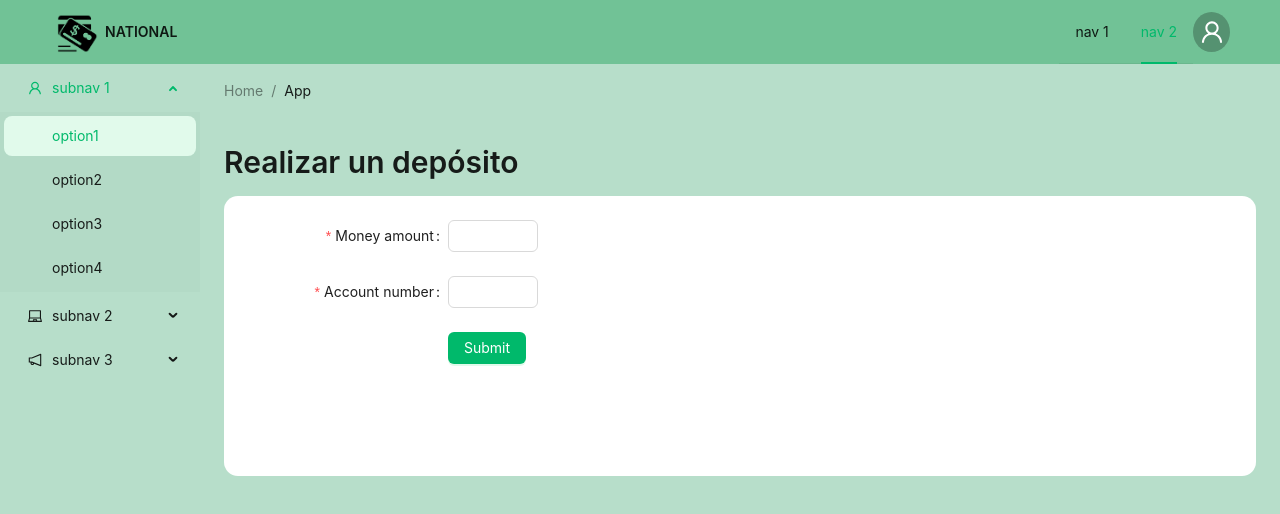
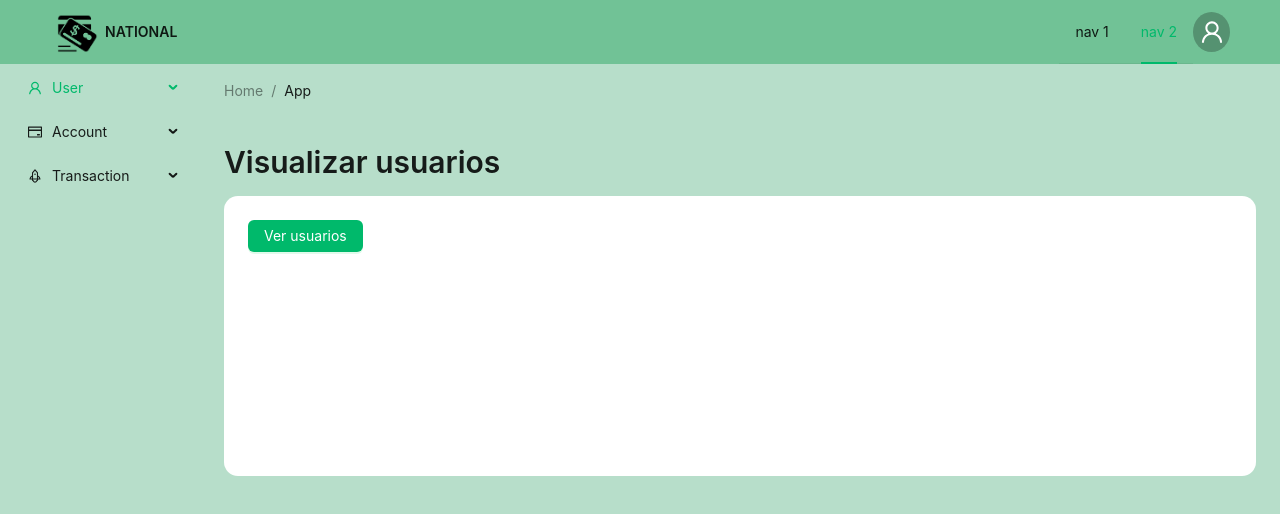
Before and after one commit to mapache17/BankGNB-front, a React (Create React App) app in the folder bank-gnb/: page / in a window 1280 px wide. Shown: the top 514 px of the page. Built offline with nearby package versions, Linux system fonts and the light colour scheme.

Commit message:
Termina sidebar

```diff
--- a/bank-gnb/src/components/account/CheckFunds.js
+++ b/bank-gnb/src/components/account/CheckFunds.js
@@ -0,0 +1,68 @@
+import { Layout, theme, Typography} from 'antd';
+import { Button, Form, InputNumber} from 'antd';
+import React from 'react';
+const { Title } = Typography;
+const { Content } = Layout;
+
+
+const onFinish = (values) => {
+    console.log('Success:', values);
+  };
+  const onFinishFailed = (errorInfo) => {
+    console.log('Failed:', errorInfo);
+  };
+
+
+const CheckBalance = () => {
+  const {
+    token: { colorBgContainer },
+  } = theme.useToken();
+  return (
+    <div>
+    <Title level={2}>Verificar fondos</Title>
+    <Content
+      style={{
+        padding: 24,
+        margin: 0,
+        minHeight: 280,
+        background: colorBgContainer,
+        borderRadius:14,
+      }}
+    >
+        <Form
+    name="basic"
+    labelCol={{
+      span: 8,
+    }}
+    wrapperCol={{
+      span: 16,
+    }}
+    style={{
+      maxWidth: 600,
+    }}
+    onFinish={onFinish}
+    onFinishFailed={onFinishFailed}
+    autoComplete="off"
+  >
+    <Form.Item label="Número de cuenta" name="idAccount" rules={[{ required: true }]}>
+        <InputNumber />
+    </Form.Item>
+
+
+    <Form.Item
+      wrapperCol={{
+        offset: 8,
+        span: 16,
+      }}
+    >
+      <Button type="primary" htmlType="submit">
+        Submit
+      </Button>
+    </Form.Item>
+  </Form>
+
+    </Content>
+    </div>
+  )
+};
+export default CheckBalance;
--- a/bank-gnb/src/components/home/HomeGNB.js
+++ b/bank-gnb/src/components/home/HomeGNB.js
@@ -1,11 +1,14 @@
 import { ConfigProvider } from 'antd';
-import { LaptopOutlined, NotificationOutlined, UserOutlined } from '@ant-design/icons';
+import { RocketOutlined, UserOutlined, CreditCardOutlined, UserAddOutlined, UsergroupDeleteOutlined, IdcardOutlined, PlusSquareOutlined, DollarOutlined, VerticalAlignTopOutlined, RetweetOutlined} from '@ant-design/icons';
 import { Breadcrumb, Layout, Menu, theme, Typography, Image, Avatar, Space} from 'antd';
 import React from 'react';
 import DepositMoney from '../transaction/DepositAccount';
-//import CreateUser from '../user/CreateUser';
-//import CreateAcc from '../account/CreateAccount';
-//import TransferMoney from '../transaction/Transference';
+import CheckBalance from '../account/CheckFunds';
+import UserAccounts from '../user/UserAccounts';
+import AllUsers from '../user/GetUsers';
+import CreateUser from '../user/CreateUser';
+import CreateAcc from '../account/CreateAccount';
+import TransferMoney from '../transaction/Transference';
 const { Text} = Typography;
 const { Header, Sider} = Layout;
 
@@ -14,21 +17,25 @@ const items1 = ['1', '2'].map((key) => ({
   key,
   label: `nav ${key}`,
 }));
-const items2 = [UserOutlined, LaptopOutlined, NotificationOutlined].map((icon, index) => {
-  const key = String(index + 1);
-  return {
-    key: `sub${key}`,
-    icon: React.createElement(icon),
-    label: `subnav ${key}`,
-    children: new Array(4).fill(null).map((_, j) => {
-      const subKey = index * 4 + j + 1;
-      return {
-        key: subKey,
-        label: `option${subKey}`,
-      };
-    }),
-  };
-});
+const items2 = [
+    {
+      label: "User",
+      key: "user",
+      icon: <UserOutlined />,
+      children: [{ label: "Create user", key: 1 ,icon: <UserAddOutlined />}, { label: "Get users", key: 2 ,icon: <UsergroupDeleteOutlined />}, { label: "User accounts", key: 3 ,icon: <IdcardOutlined />}],
+    },
+    {
+        label: "Account",
+        key: "account",
+        icon: <CreditCardOutlined />,
+        children: [{ label: "Create account", key: 4 ,icon: <PlusSquareOutlined />}, { label: "Check balance", key: 5 ,icon: <DollarOutlined />}],
+    },
+    {
+        label: "Transaction",
+        key: "transaction",
+        icon: <RocketOutlined />,
+        children: [{ label: "Deposit money", key: 6 ,icon: <VerticalAlignTopOutlined />}, { label: "Transfer money", key: 7 ,icon: <RetweetOutlined />}],
+    }]
 
 const BankHome = () => {
     const {
@@ -101,7 +108,12 @@ const BankHome = () => {
               <Breadcrumb.Item>App</Breadcrumb.Item>
             </Breadcrumb>
 
-            <DepositMoney></DepositMoney>
+            {({ getKey }) =>
+          getFieldValue('items2') === '1' ? (
+            <CreateUser></CreateUser>
+          ) : null
+        }
+            <AllUsers></AllUsers>
 
           </Layout>
         </Layout>
--- a/bank-gnb/src/components/transaction/DepositAccount.js
+++ b/bank-gnb/src/components/transaction/DepositAccount.js
@@ -1,5 +1,5 @@
 import { Layout, theme, Typography} from 'antd';
-import { Button, Form, InputNumber, } from 'antd';
+import { Button, Form, InputNumber} from 'antd';
 import React from 'react';
 const { Title } = Typography;
 const { Content } = Layout;
--- a/bank-gnb/src/components/user/getUsers.js
+++ b/bank-gnb/src/components/user/getUsers.js
@@ -0,0 +1,37 @@
+import { Layout, theme, Typography} from 'antd';
+import { Button} from 'antd';
+import React from 'react';
+const { Title } = Typography;
+const { Content } = Layout;
+
+
+const onFinish = (values) => {
+    console.log('Success:', values);
+  };
+  const onFinishFailed = (errorInfo) => {
+    console.log('Failed:', errorInfo);
+  };
+
+
+const AllUsers = () => {
+  const {
+    token: { colorBgContainer },
+  } = theme.useToken();
+  return (
+    <div>
+    <Title level={2}>Visualizar usuarios</Title>
+    <Content
+      style={{
+        padding: 24,
+        margin: 0,
+        minHeight: 280,
+        background: colorBgContainer,
+        borderRadius:14,
+      }}
+    >
+    <Button type="primary">Ver usuarios</Button>
+    </Content>
+    </div>
+  )
+};
+export default AllUsers;
--- a/bank-gnb/src/components/user/userAccounts.js
+++ b/bank-gnb/src/components/user/userAccounts.js
@@ -0,0 +1,68 @@
+import { Layout, theme, Typography} from 'antd';
+import { Button, Form, InputNumber} from 'antd';
+import React from 'react';
+const { Title } = Typography;
+const { Content } = Layout;
+
+
+const onFinish = (values) => {
+    console.log('Success:', values);
+  };
+  const onFinishFailed = (errorInfo) => {
+    console.log('Failed:', errorInfo);
+  };
+
+
+const UserAccounts = () => {
+  const {
+    token: { colorBgContainer },
+  } = theme.useToken();
+  return (
+    <div>
+    <Title level={2}>Verificar cuentas de usuario</Title>
+    <Content
+      style={{
+        padding: 24,
+        margin: 0,
+        minHeight: 280,
+        background: colorBgContainer,
+        borderRadius:14,
+      }}
+    >
+        <Form
+    name="basic"
+    labelCol={{
+      span: 8,
+    }}
+    wrapperCol={{
+      span: 16,
+    }}
+    style={{
+      maxWidth: 600,
+    }}
+    onFinish={onFinish}
+    onFinishFailed={onFinishFailed}
+    autoComplete="off"
+  >
+    <Form.Item label="Número de documento" name="idDocument" rules={[{ required: true }]}>
+        <InputNumber />
+    </Form.Item>
+
+
+    <Form.Item
+      wrapperCol={{
+        offset: 8,
+        span: 16,
+      }}
+    >
+      <Button type="primary" htmlType="submit">
+        Submit
+      </Button>
+    </Form.Item>
+  </Form>
+
+    </Content>
+    </div>
+  )
+};
+export default UserAccounts;
```
